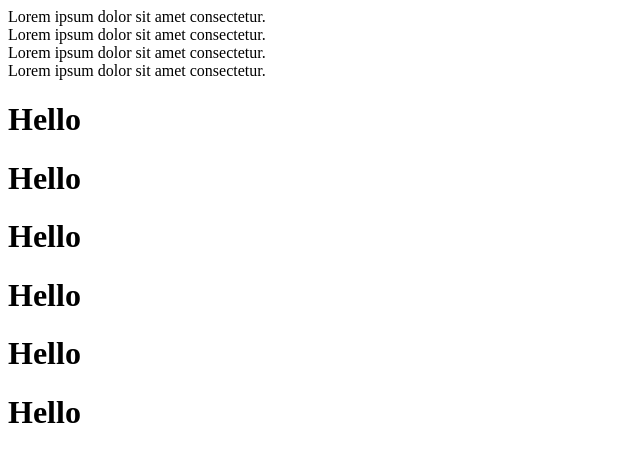
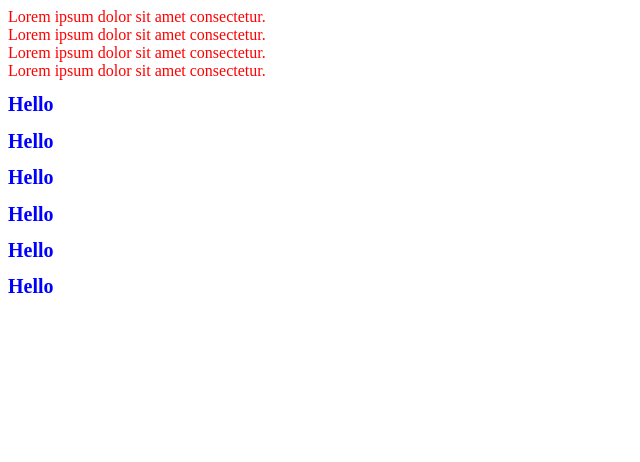
Before and after one commit to Zarifahasanova/test1, a plain HTML site: page index.html in a window 1280 px wide. Shown: the whole page, without its empty margins (0-640 px from the left). Drawn offline with Linux system fonts and the light colour scheme.

Commit message:
header color changed, h1 color changed

```diff
--- /dev/null
+++ b/css/style.css
@@ -0,0 +1,7 @@
+header {
+    color: red;
+}
+h1 {
+    font-size: 20px;
+    color: blue;
+}
--- a/index.html
+++ b/index.html
@@ -4,6 +4,7 @@
     <meta charset="UTF-8">
     <meta name="viewport" content="width=device-width, initial-scale=1.0">
     <title>Document</title>
+    <link rel="stylesheet" href="css/style.css">
 </head>
 <body>
     <header>Lorem ipsum dolor sit amet consectetur.</header>
```
